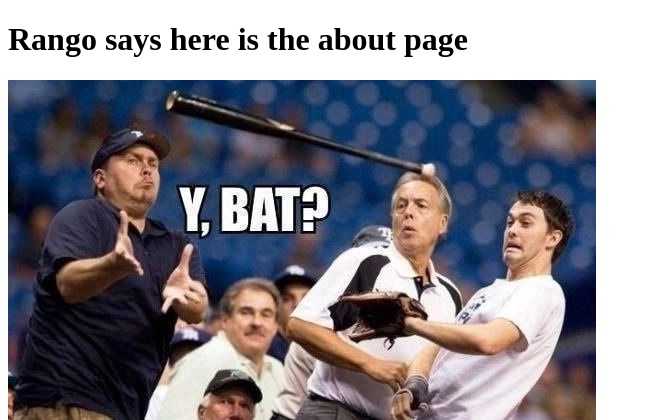
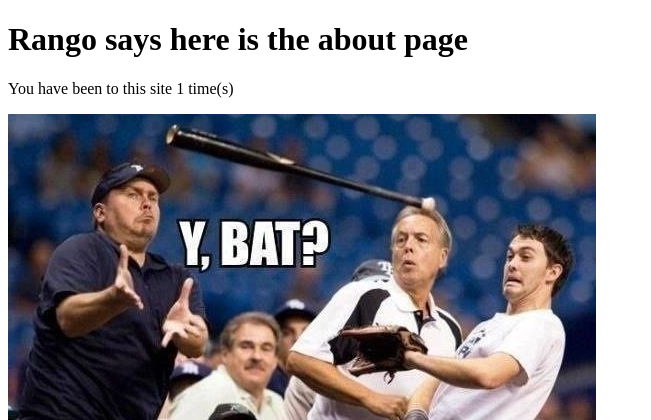
Before and after one commit to aeklant/tango_with_django, a Django app: page /rango/about/ in a window 1280 px wide. Shown: the top 420 px of the page, without its empty margins (0-651 px from the left). Run offline with Django 3.2, Linux system fonts and the light colour scheme.

Commit message:
added number of visits tracking via sessions

```diff
--- a/rango/views.py
+++ b/rango/views.py
@@ -8,6 +8,7 @@ from django.contrib.auth import authenticate, login, logout
 from django.contrib.auth.decorators import login_required
 from rango.models import Category, Page
 from rango.forms import CategoryForm, PageForm, UserForm, UserProfileForm
+from datetime import datetime
 
 def index(request):
     """
@@ -20,7 +21,8 @@ def index(request):
 	# Query the database for a list of ALL categories currently stored.
 	# Order the categories by no. likes in descending order.
 	# Retrieve the top 5 only - or all if less than 5.
-	# Place the list in our context_dict dictionary which will be passed to the template.
+	# Place the list in our context_dict dictionary which will be passed to
+    # the template.
     # pylint: disable=E1103
     category_list = Category.objects.order_by('-likes')[:5]
     context_dict['categories'] = category_list
@@ -31,10 +33,33 @@ def index(request):
     context_dict['top_pages'] = top_pages
     # pylint: enable=E1103
 
-	# Return a rendered response to send to the client.
-	# We make use of the shortcut function to make our lives easier.
-	# Note that the second parameter is the template we wish to use.
-    return render(request, 'rango/index.html', context_dict)
+    # Get the number of visits to the site.
+    visits = request.session.get('visits')
+    if not visits:
+        visits = 1
+    reset_last_visit_time = False
+
+    last_visit = request.session.get('last_visit')
+    if last_visit:
+        last_visit_time = datetime.strptime(last_visit[:-7],
+                                            "%Y-%m-%d %H:%M:%S")
+
+        # has it been more than a day since the last visit?
+        if (datetime.now() - last_visit_time).seconds > 10:
+            visits += 1
+            reset_last_visit_time = True
+    else:
+        # Cookie 'last_visit' doesn't exist, so flag that it should be set.
+        reset_last_visit_time = True
+        context_dict['visits'] = visits
+
+    if reset_last_visit_time:
+        request.session['visits'] = visits
+        request.session['last_visit'] = str(datetime.now())
+
+    # Return response back to the user, updating cookies.
+    response = render(request, 'rango/index.html', context_dict)
+    return response
 
 def category(request, category_name_slug):
     """
@@ -270,4 +295,11 @@ def about(request):
     """
     Renders a page with information about the web application.
     """
-    return render(request, 'rango/about.html', {})
+    context_dict = {}
+
+    visits = request.session.get('visits')
+    if not visits:
+        visits = 1
+    context_dict['visits'] = visits
+
+    return render(request, 'rango/about.html', context_dict)
--- a/templates/rango/about.html
+++ b/templates/rango/about.html
@@ -6,6 +6,7 @@
 
 {% block body_block %}
 		<h1>Rango says here is the about page</h1>
+        <p>You have been to this site {{visits}} time(s)</p>
 		<img src="{% static "images/ybat.jpg" %}" alt="Y U do dis?"/><br />
 		<a href='/rango/'>Index</a>
 {% endblock %}
```
Also changed, not shown: db.sqlite3.
